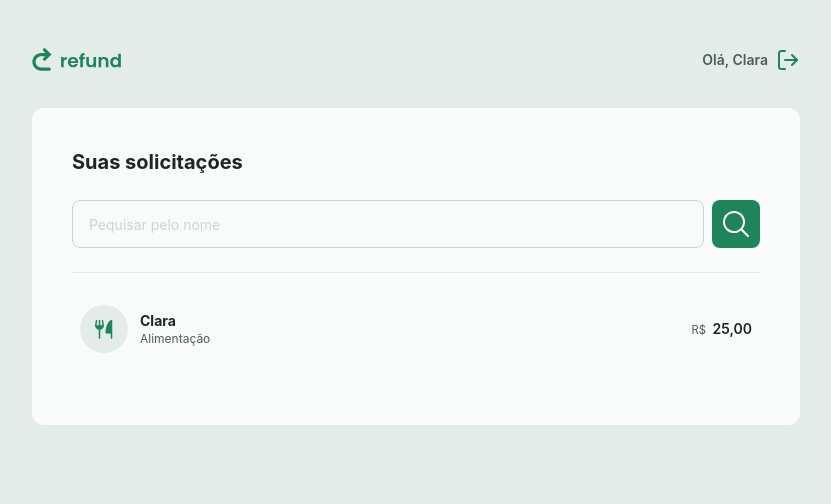
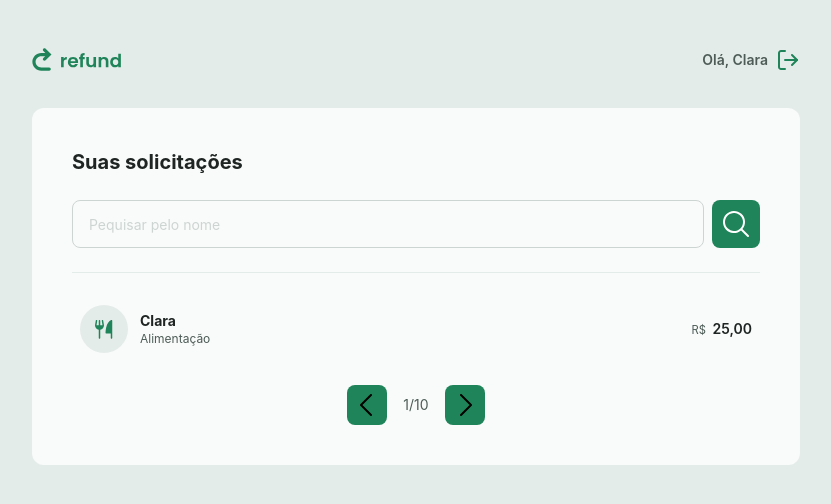
Before and after one commit to clara-nascie/new-refund, a React (Vite) app: page / in a window 1280 px wide. Shown: the top 504 px of the page, without its empty margins (224-1055 px from the left). Built offline with nearby package versions, Linux system fonts and the light colour scheme.

Commit message:
feat: implement refund request form, dashboard view, and pagination component

```diff
--- /dev/null
+++ b/src/components/Pagination.tsx
@@ -0,0 +1,24 @@
+import { Button } from "./Button";
+import arrowLeft from "../assets/icons/arrowleft.svg";
+import arrowRight from "../assets/icons/arrowright.svg";
+
+type Props = {
+  current: number;
+  total: number;
+};
+
+export function Pagination({ current, total }: Props) {
+  return (
+    <div className="flex flex-1 justify-center items-center gap-4">
+      <Button variant="iconSmall">
+        <img src={arrowLeft} alt="Página anterior" />
+      </Button>
+      <span className="text-sm text-gray-200">
+        {current}/{total}
+      </span>
+      <Button variant="iconSmall">
+        <img src={arrowRight} alt="Próxima página" />
+      </Button>
+    </div>
+  );
+}
--- a/src/pages/Dashboard.tsx
+++ b/src/pages/Dashboard.tsx
@@ -5,6 +5,7 @@ import { useState } from "react";
 import { RefundItem } from "@/components/RefundItem";
 import { CATEGORIES } from "@/utils/categories"
 import { formatCurrency } from "@/utils/formatCurrency"
+import { Pagination } from "@/components/Pagination";
 
 const REFUND_EXAMPLE = {
   id: "123",
@@ -42,6 +43,10 @@ export function Dashboard() {
       overflow-y-scroll">
         <RefundItem data={REFUND_EXAMPLE} />
       </div>
+      <Pagination
+        current={1}
+        total={10}
+      />
     </div>
   );
 }
--- a/src/pages/Refund.tsx
+++ b/src/pages/Refund.tsx
@@ -5,6 +5,7 @@ import { CATEGORIES_OPTIONS } from "../utils/categories";
 import { Upload } from "@/components/upload";
 import { Button } from "@/components/Button";
 import { useNavigate } from "react-router";
+import { formatCurrency } from "@/utils/formatCurrency";
 
 export function Refund() {
   const [name, setName] = useState("");
@@ -13,6 +14,16 @@ export function Refund() {
   const [file, setFile] = useState<File | null>(null);
 
   const navigate = useNavigate();
+
+  const handleValueChange = (e: React.ChangeEvent<HTMLInputElement>) => {
+    const cleanValue = e.target.value.replace(/\D/g, "");
+    if (!cleanValue) {
+      setValue("");
+      return;
+    }
+    const numberValue = Number(cleanValue) / 100;
+    setValue(formatCurrency(numberValue));
+  };
 
   //serve para criar um objeto com os dados do formulário
   function onSubmit(e: React.FormEvent<HTMLFormElement>) {
@@ -63,6 +74,7 @@ export function Refund() {
           placeholder="R$ 0,00"
           type="text"
           value={value}
+          onChange={handleValueChange}
         />
       </div>
       <Upload
```
